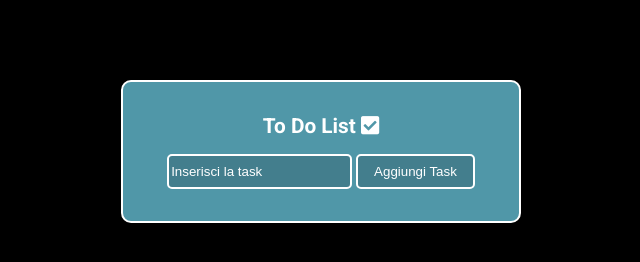
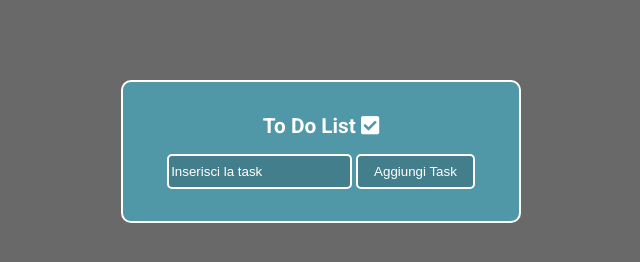
Before and after one commit to Ott00/U1-W3-D3, a plain HTML site: page index.html in a window 1280 px wide. Shown: the whole page, without its empty margins (319-959 px from the left). Drawn offline with Linux system fonts and the light colour scheme.

Commit message:
Changed background color

```diff
--- a/assets/style.css
+++ b/assets/style.css
@@ -5,7 +5,7 @@
 }
 
 body{
-    background-color: black;
+    background-color: rgb(105, 105, 105);
     font-family: 'Roboto', sans-serif;
 }
 
```
